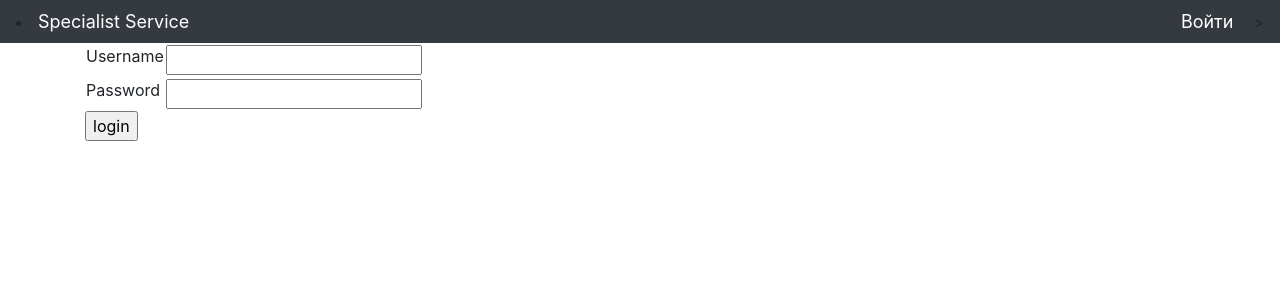
After one commit to AlekseiRzheusski/specialist_service, a Django app: template templates/registration/login.html in a window 1280 px wide. The commit adds this page. Shown: the top 300 px of the page. Run offline with Django 3.2, Linux system fonts and the light colour scheme; the template is opened without the code that fills it, so the values that code supplies are empty, except form fields; tables that the repository leaves empty hold one stand-in row (values such as "Sample post"); form fields are guessed from the names that the template uses.

Commit message:
add login logout

```diff
--- a/course_work/settings.py
+++ b/course_work/settings.py
@@ -11,6 +11,7 @@ https://docs.djangoproject.com/en/3.1/ref/settings/
 """
 
 from pathlib import Path
+import os
 
 # Build paths inside the project like this: BASE_DIR / 'subdir'.
 BASE_DIR = Path(__file__).resolve().parent.parent
@@ -55,7 +56,7 @@ ROOT_URLCONF = 'course_work.urls'
 TEMPLATES = [
     {
         'BACKEND': 'django.template.backends.django.DjangoTemplates',
-        'DIRS': [],
+        'DIRS': [os.path.join(BASE_DIR, 'templates')],
         'APP_DIRS': True,
         'OPTIONS': {
             'context_processors': [
@@ -121,3 +122,6 @@ USE_TZ = True
 # https://docs.djangoproject.com/en/3.1/howto/static-files/
 
 STATIC_URL = '/static/'
+
+# Redirect to home URL after login (Default redirects to /accounts/profile/)
+LOGIN_REDIRECT_URL = '/'
--- a/specialistservice/templates/navbar.html
+++ b/specialistservice/templates/navbar.html
@@ -9,21 +9,13 @@
   </style>
 
 <nav class="navbar navbar-expand-lg navbar-dark bg-dark">
-    <li><a href="{% url 'index' %}">Specialist Service</a></li>
+    <li><a class="hello-msg" href="{% url 'index' %}">Specialist Service</a></li>
     <div class="collapse navbar-collapse" id="navbarNav">
-        <ul class="navbar-nav">
-          {% if request.user.is_staff %}
-          <li class="nav-item active">
-            <a>Dashboard</a>
-          </li>
-          <li class="nav-item">
-            <a>Products</a>
-          </li>
-          {% else %}
-           <li class="nav-item">
-            <a>Settings</a>
-          </li>
-          {% endif %}
-        </ul>
-      </div>
+    </div>
+    {% if user.is_authenticated %}
+        <span class="hello-msg">Пользователь: {{request.user.username}}</span>
+        <span ><a href="{% url 'logout'%}?next={{request.path}}" class="hello-msg">Выйти</a></span>
+    {% else %}
+        <span><a href="{% url 'login'%}?next={{request.path}}" class="hello-msg">Войти</a>></span>
+    {% endif %}
 </nav>
--- /dev/null
+++ b/templates/registration/login.html
@@ -0,0 +1,36 @@
+{% extends "base_generic.html" %}
+
+{% block content %}
+
+{% if form.errors %}
+  <p>Your username and password didn't match. Please try again.</p>
+{% endif %}
+
+{% if next %}
+  {% if user.is_authenticated %}
+    <p>Your account doesn't have access to this page. To proceed,
+    please login with an account that has access.</p>
+  {% else %}
+    <p>Please login to see this page.</p>
+  {% endif %}
+{% endif %}
+
+<form method="post" action="{% url 'login' %}">
+{% csrf_token %}
+<table>
+
+<tr>
+  <td>{{ form.username.label_tag }}</td>
+  <td>{{ form.username }}</td>
+</tr>
+
+<tr>
+  <td>{{ form.password.label_tag }}</td>
+  <td>{{ form.password }}</td>
+</tr>
+</table>
+
+<input type="submit" value="login" />
+</form>
+
+{% endblock %}
```
Also changed, not shown: course_work/urls.py (+6 -3 lines), templates/registration/logout.html (added, +7 -0 lines).
